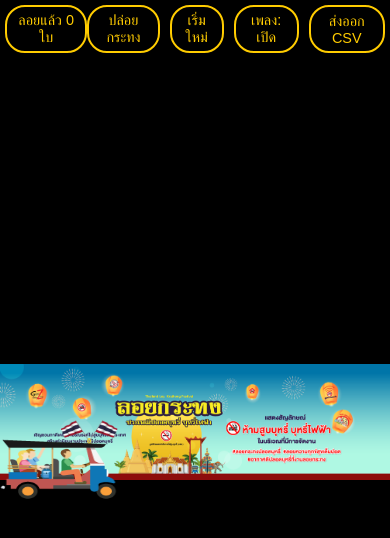
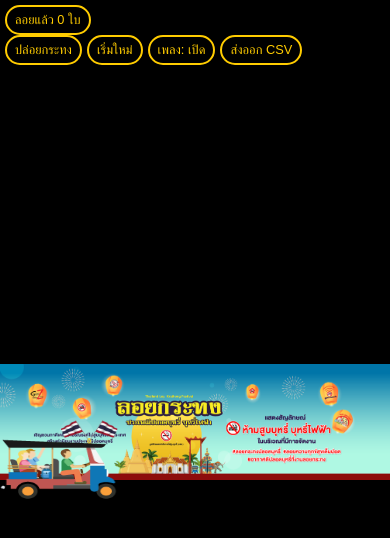
Before and after one commit to penprapa19-droid/krathong-online, a plain HTML site: page index.html in a window 390 px wide. Drawn offline with Linux system fonts and the light colour scheme; a web font is replaced by a local one.

Commit message:
Update index.html

```diff
--- a/index.html
+++ b/index.html
@@ -239,13 +239,21 @@
         @media (max-width: 768px) {
             .header {
                 padding: 5px;
+                /* Allow header to wrap buttons on very small screens */
+                flex-wrap: wrap;
+            }
+            .header-left, .header-right {
+                /* Ensure buttons are centered if they wrap */
+                justify-content: center;
+                gap: 5px; /* Reduced gap for mobile */
             }
             .header-logo {
                 height: 30px;
             }
             .btn {
-                padding: 5px 10px;
-                font-size: 0.9em;
+                padding: 5px 8px; /* Reduced padding */
+                font-size: 0.8em; /* Reduced font size */
+                white-space: nowrap; /* Prevent button text from wrapping */
             }
         }
     </style>
```
